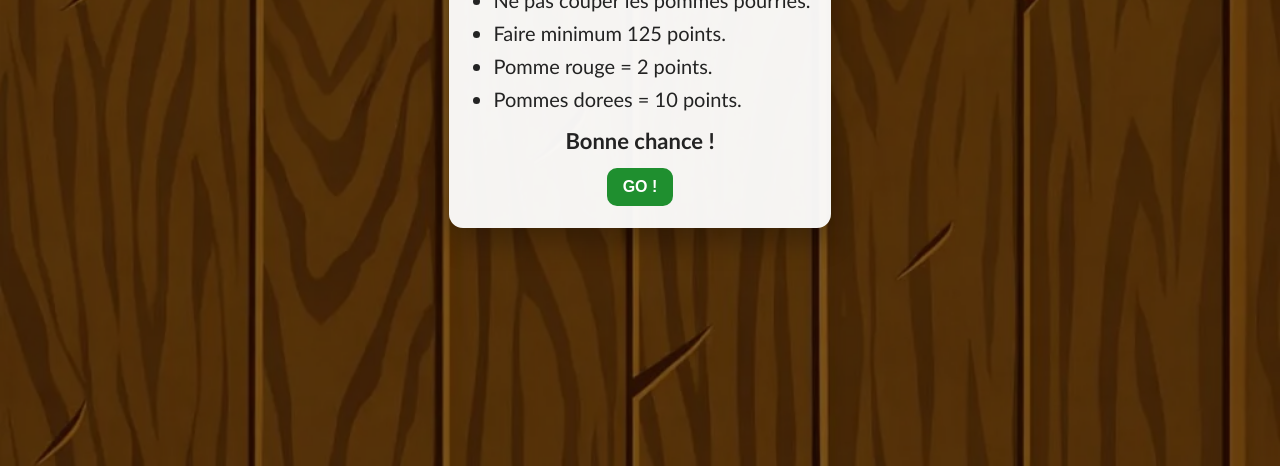
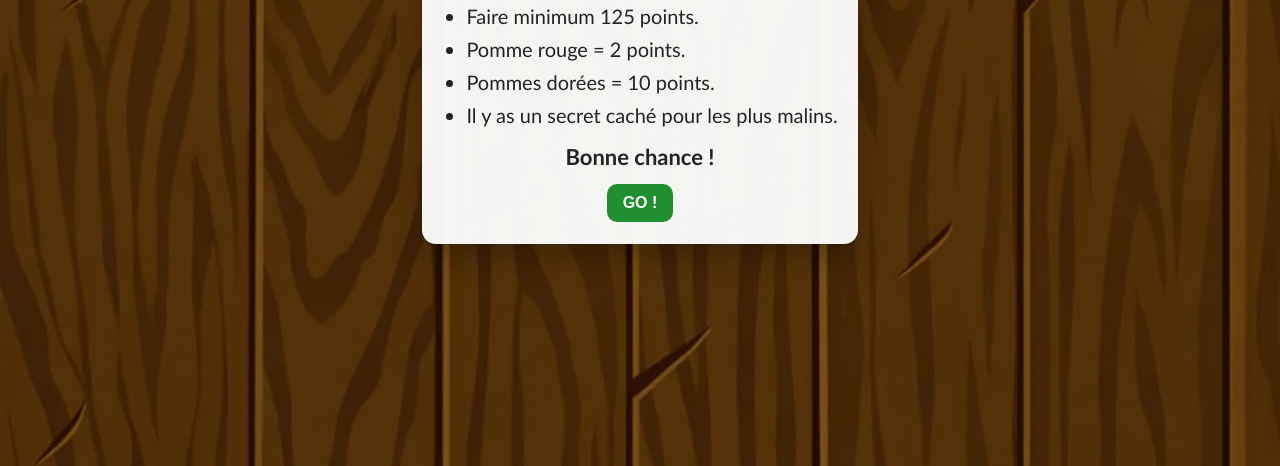
Before and after one commit to Floguimax-68/Site-SAE-402, a plain HTML site: page index.html in a window 1280 px wide. Shown: the part 334-800 px from the top of the page. Drawn offline with Linux system fonts and the light colour scheme.

Commit message:
modification des regles

```diff
--- a/index.html
+++ b/index.html
@@ -21,7 +21,8 @@
 					<li>Ne pas couper les pommes pourries.</li>
 					<li>Faire minimum 125 points.</li>
 					<li>Pomme rouge = 2 points.</li>
-					<li>Pommes dorees = 10 points.</li>
+					<li>Pommes dorées = 10 points.</li>
+					<li>Il y as un secret caché pour les plus malins.</li>
 				</ul>
 				<p class="overlay-message">Bonne chance !</p>
 				<button id="start-button" type="button">GO !</button>
```
